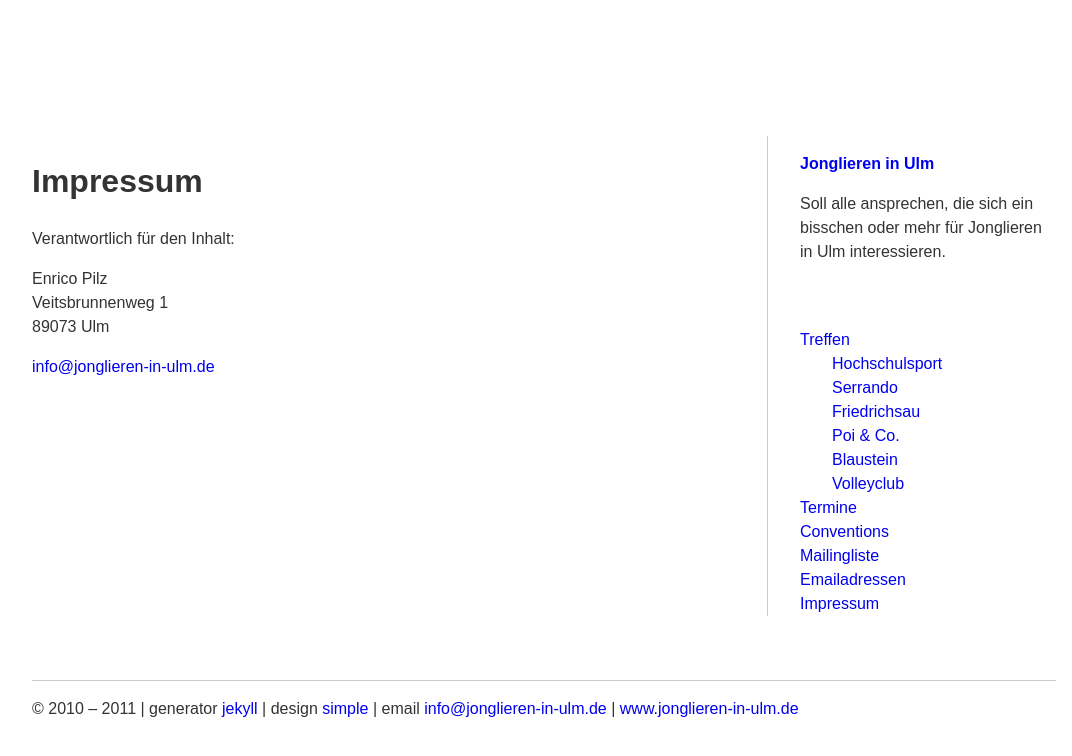
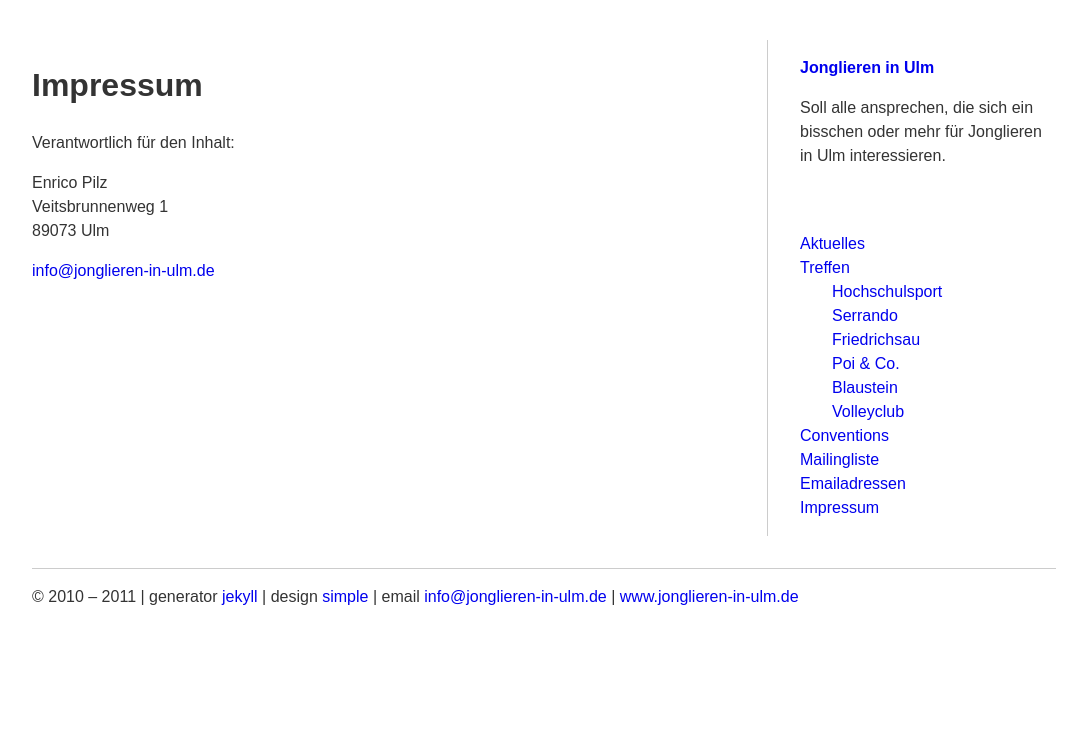
Before and after one commit to iridos/jonglieren-in-ulm.de, a Jekyll site: the page built from impressum/index.md, in a window 1280 px wide. Shown: the top 756 px of the page, without its empty margins (96-1168 px from the left). Built offline with Jekyll 4.4.1, drawn with Linux system fonts in a browser that asks for light colours; Markdown is read by kramdown in place of the engine named in the settings.

Commit message:
Aktuelles instead of Termine

```diff
--- a/_layouts/default.html
+++ b/_layouts/default.html
@@ -23,6 +23,7 @@
 
                     <div id="nav">
                         <ul>
+                            <li><a href="/" title="Aktuelles">Aktuelles</a></li>
                             <li><a href="/treffen/" title="Treffen">Treffen</a>
                             <ul>
                                 <li><a href="/treffen/hochschulsport/" title="Hochschulsport">Hochschulsport</a></li>
@@ -33,7 +34,6 @@
                                 <li><a href="/treffen/volleyclub/" title="Volleyclub">Volleyclub</a></li>
                             </ul>
                             </li>
-                            <li><a href="/termine/" title="Termine">Termine</a></li>
                             <li><a href="/conventions/" title="Conventions">Conventions</a></li>
                             <li><a href="/mailingliste/" title="Mailingliste">Mailingliste</a></li>
                             <li><a href="/emailadressen/" title="Emailadressen">Emailadressen</a></li>
--- a/css/style.css
+++ b/css/style.css
@@ -27,9 +27,9 @@ a:hover {
 }
 #content {
     float: left;
-    width: 640px;
-    margin-top: 128px;
-    margin-bottom: 64px;
+    width: 672px;
+    margin-top: 32px;
+    margin-bottom: 32px;
 }
 #content ul {
     margin-left: 0;
@@ -38,16 +38,24 @@ a:hover {
 #content li {
     list-style-type: none;
 }
+.signatur {
+    font-size: small;
+    margin-bottom: 64px;
+}
 #sidebar {
     float: right;
     width: 256px;
     border-left: #CCC solid 1px;
     padding-left: 32px;
-    margin-top: 128px;
-    margin-bottom: 64px;
+    margin-top: 32px;
+    margin-bottom: 32px;
+}
+#sidebar p {
+    margin-top: 16px;
 }
 #nav {
     margin-top: 64px;
+    padding-bottom: 16px;
 }
 #nav ul {
     margin: 0;
```
Also changed, not shown: index.md (+3 -2 lines), termine/index.md (deleted, +0 -6 lines).
